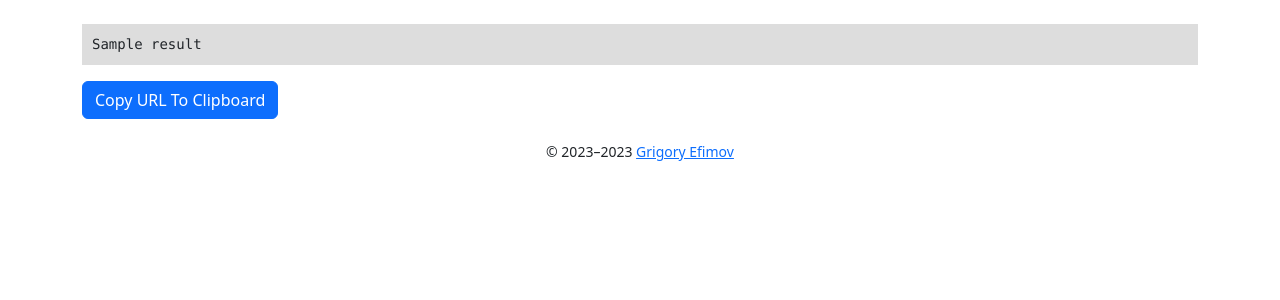
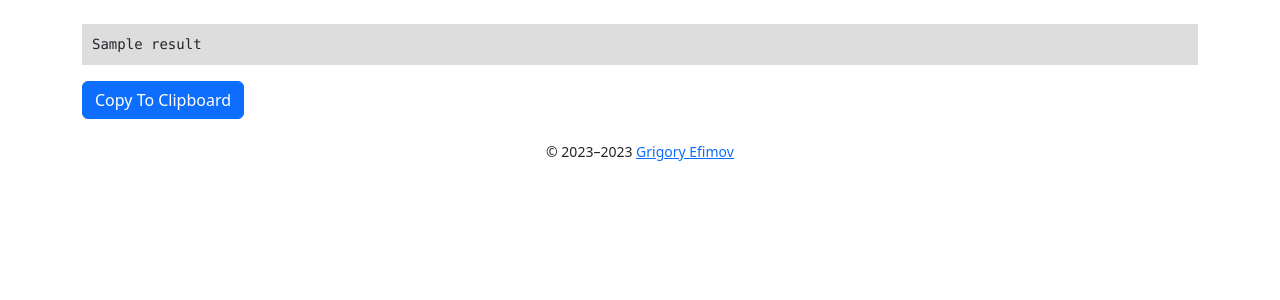
Before and after one commit to fb929/ots, a Flask app: template code/templates/resultSecret.html in a window 1280 px wide. Shown: the part 56-356 px from the top of the page. Run offline with Flask 3, Linux system fonts and the light colour scheme; the template is opened without the code that fills it: most values are stand-ins (such as "Sample title", 1, 10 or a date in 2020); some libraries are stand-ins or nearby versions.

Commit message:
fixed code/templates/resultSecret.html

```diff
--- a/code/templates/resultSecret.html
+++ b/code/templates/resultSecret.html
@@ -4,7 +4,7 @@
 
 {% block content %}
   <pre id="myText">{{ result }}</pre>
-  <a class="btn btn-primary text-white" onclick="copyContent()">Copy URL To Clipboard{{ render_icon('files') }}</a>
+  <a class="btn btn-primary text-white" onclick="copyContent()">Copy To Clipboard{{ render_icon('files') }}</a>
   <script>
     let text = document.getElementById('myText').innerHTML;
     const copyContent = async () => {
```
